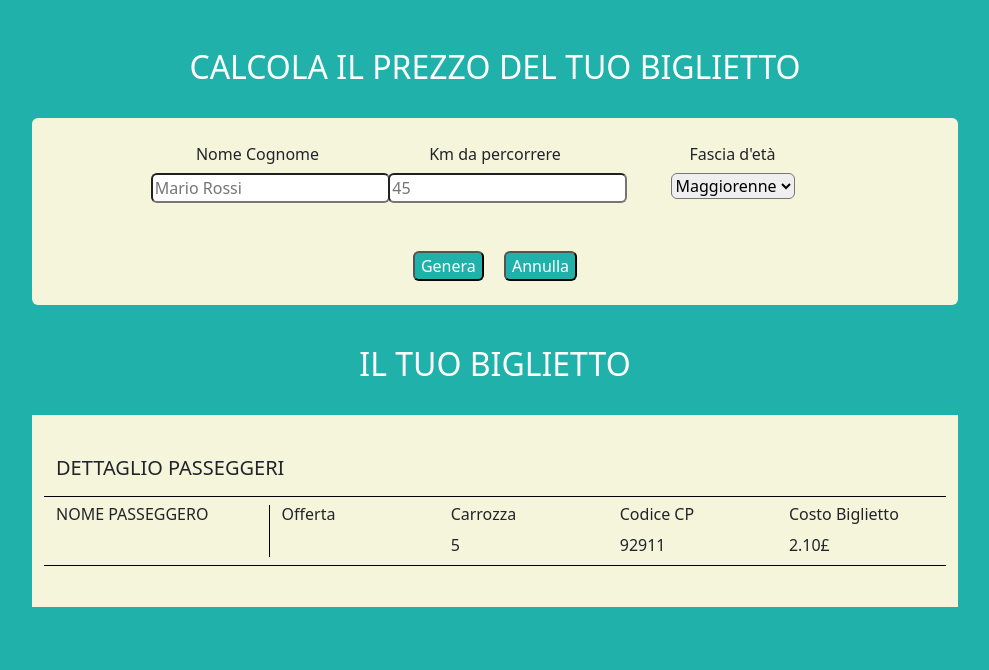
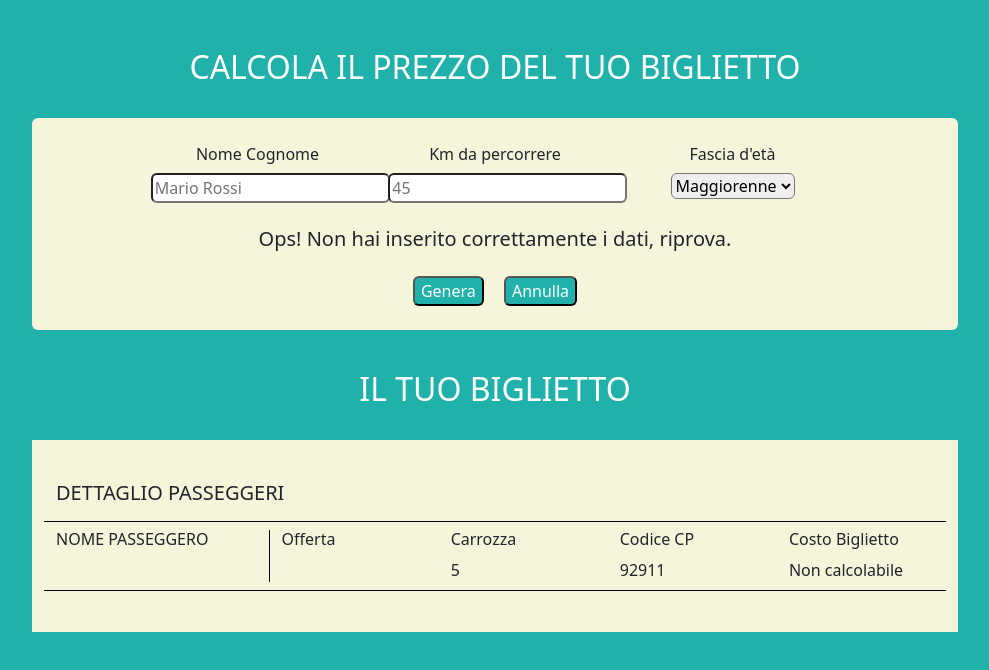
Before and after one commit to MrGians/js-biglietto-treno-form, a plain HTML site: page index.html in a window 1280 px wide. Both pictures are taken after a click on the button "Genera". Shown: the whole page, without its empty margins (145-1134 px from the left). Drawn offline with nearby package versions, Linux system fonts and the light colour scheme.

Commit message:
concluded js

```diff
--- a/index.html
+++ b/index.html
@@ -43,8 +43,12 @@
                                     <option value="major">Over 65</option>
                                 </select>
                             </div>
+                            <!-- Validation Message -->
+                            <div class="col-12 mt-4">
+                                <span id="validation-message" class="h5">Completa correttamente tutti i campi</span>
+                            </div>
                             <!-- Button Form CTA -->
-                            <div class="col-12 mt-5">
+                            <div class="col-12 mt-4">
                                 <button id="create-ticket-btn" class="rounded-2 me-2">Genera</button>
                                 <button id="reset-btn" class="rounded-2 ms-2">Annulla</button>
                             </div>
@@ -95,7 +99,7 @@
                                     <!-- Costo Biglietto -->
                                     <div class="col">
                                         <h6>Costo Biglietto</h6>
-                                        <span id="ticket-final-price">2.10£</span>
+                                        <span id="ticket-final-price"></span>
                                     </div>
                                 </div>
                             </div>
--- a/js/script.js
+++ b/js/script.js
@@ -7,8 +7,7 @@
 - Definire il prezzo del biglietto (0,21 € al KM)
 - Calcolo eventuale scontistica del prezzo finale
 
-- Calcolare il prezzo Finale del biglietto * KM scelti dall'utente
-- Output del prezzo finale con massimo 2 decimali stampato su pagina
+- Calcolare il prezzo Finale del biglietto + Output con massimo 2 decimali stampato su pagina
 
 - Bonus
 */
@@ -25,7 +24,7 @@ const resetBtn = document.getElementById("reset-btn");
 const ticketDiscount = document.getElementById("ticket-discount");
 const ticketFinalPrice = document.getElementById("ticket-final-price");
 
-
+const validationMessage = document.getElementById("validation-message");
 
 
 // Recupero informazioni utente tramite Bottone "Genera"
@@ -34,22 +33,21 @@ createTicketBtn.addEventListener ('click', function() {
   const name = userName.value;
   const km = parseInt(userKm.value);
   const age = userAge.value;
-  console.log("km: " + km);
-  console.log("name: " + name);
-  console.log("age: " + age);
 
-  // TO DO VERIFICATION FROM HERE ***************************************
+  // Validazione inserimento dati utente
   if (!isNaN(name) || isNaN(km) || km <= 0) {
+
     // Non crea nessun biglietto
-    console.log ("ERRORE CREAZIONE TICKET")
+    validationMessage.innerText = "Ops! Non hai inserito correttamente i dati, riprova."
+    ticketFinalPrice.innerText = "Non calcolabile"
 
   } else {
 
+    // Procede con la creazione del biglietto + calcoli
+    validationMessage.innerText = "Hai inserito correttamente tutti i dati, il tuo Biglietto è pronto!"
+    ticketName.innerText = name;
 
 
-
-
-    ticketName.innerText = name;
     userName.value = "";
     userKm.value = "";
     userAge.value = "standard";
```
